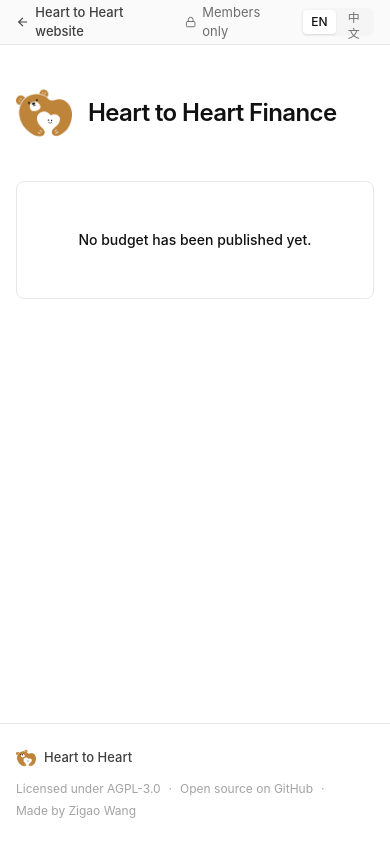
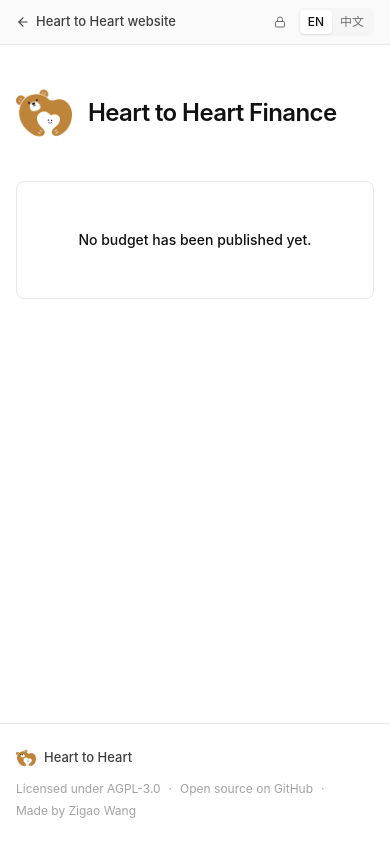
Before and after one commit to ZigaoWang/h2h-finance, a Next.js app: page / in a window 390 px wide. Built offline with nearby package versions, Linux system fonts and the light colour scheme; no server answers; the database is empty.

Commit message:
fix: keep the public page and charts within narrow phone screens

```diff
--- a/src/app/page.tsx
+++ b/src/app/page.tsx
@@ -1,6 +1,6 @@
 import type { Metadata } from "next";
 import Link from "next/link";
-import { ArrowLeft, Lock } from "lucide-react";
+import { ArrowLeft, LayoutDashboard, Lock } from "lucide-react";
 import { getLocale, getTranslations } from "next-intl/server";
 import { DashboardBody } from "@/components/dashboard/dashboard-body";
 import { LocaleSwitch } from "@/components/locale-switch";
@@ -31,15 +31,20 @@
     <div className="flex min-h-dvh flex-col">
       {/* This site is part of the club's website; the way back is always in view. */}
       <div className="border-b border-line bg-[#fafafa]">
-        <div className="mx-auto flex h-11 max-w-[1080px] items-center justify-between gap-4 px-4 sm:px-6">
-          <a href="https://h2h.ykps.net" className="inline-flex items-center gap-1.5 text-[13px] font-medium text-ink-2 hover:text-ink">
-            <ArrowLeft className="size-3.5" aria-hidden />
-            {t("home.mainSite")}
+        <div className="mx-auto flex h-11 max-w-[1080px] items-center justify-between gap-3 px-4 sm:px-6">
+          <a href="https://h2h.ykps.net" className="inline-flex min-w-0 items-center gap-1.5 text-[13px] font-medium text-ink-2 hover:text-ink">
+            <ArrowLeft className="size-3.5 shrink-0" aria-hidden />
+            <span className="truncate">{t("home.mainSite")}</span>
           </a>
-          <div className="flex items-center gap-4">
-            <Link href={signedIn ? "/dashboard" : "/login"} className="inline-flex items-center gap-1.5 text-[13px] text-muted hover:text-ink">
-              {!signedIn && <Lock className="size-3" aria-hidden />}
-              {signedIn ? t("home.openDashboard") : t("home.signIn")}
+          <div className="flex shrink-0 items-center gap-3 sm:gap-4">
+            <Link
+              href={signedIn ? "/dashboard" : "/login"}
+              aria-label={signedIn ? t("home.openDashboard") : t("home.signIn")}
+              className="inline-flex items-center gap-1.5 text-[13px] text-muted hover:text-ink"
+            >
+              {signedIn ? <LayoutDashboard className="size-3.5" aria-hidden /> : <Lock className="size-3" aria-hidden />}
+              {/* Icon only on the narrowest phones, so the bar never pushes the page sideways. */}
+              <span className="max-[400px]:sr-only">{signedIn ? t("home.openDashboard") : t("home.signIn")}</span>
             </Link>
             <LocaleSwitch />
           </div>
--- a/src/components/dashboard/monthly-chart.tsx
+++ b/src/components/dashboard/monthly-chart.tsx
@@ -78,8 +78,17 @@
             </div>
             <div className="mt-2 flex gap-1 sm:gap-2" aria-hidden>
               {data.map((d, i) => (
-                <span key={d.month} className={cn("flex-1 text-center text-[11px]", d.month === current ? "font-medium text-ink" : "text-muted")}>
-                  {data.length <= 12 || i % 2 === 0 ? fmt(d.month, { month: "short" }) : ""}
+                <span
+                  key={d.month}
+                  className={cn("min-w-0 flex-1 overflow-hidden text-center text-[11px] whitespace-nowrap", d.month === current ? "font-medium text-ink" : "text-muted")}
+                >
+                  {(data.length <= 12 || i % 2 === 0) && (
+                    <>
+                      {/* Single letters on phones, where twelve short names don't fit. */}
+                      <span className="sm:hidden">{fmt(d.month, { month: "narrow" })}</span>
+                      <span className="hidden sm:inline">{fmt(d.month, { month: "short" })}</span>
+                    </>
+                  )}
                 </span>
               ))}
             </div>
```
